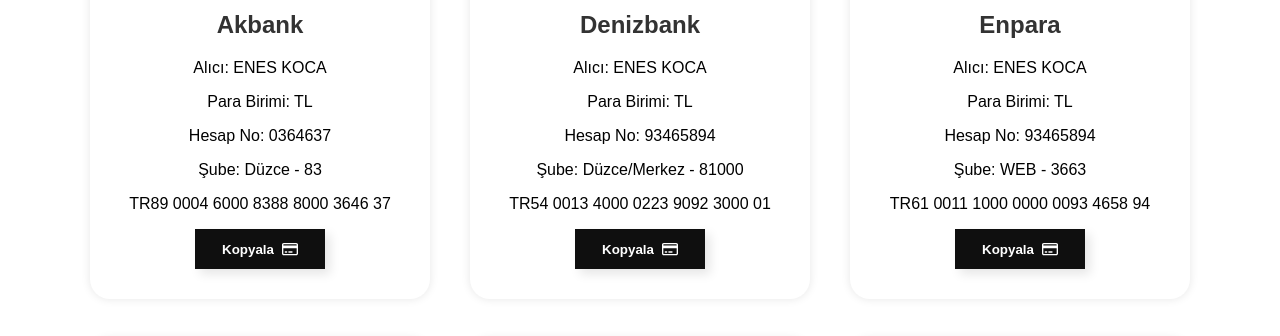
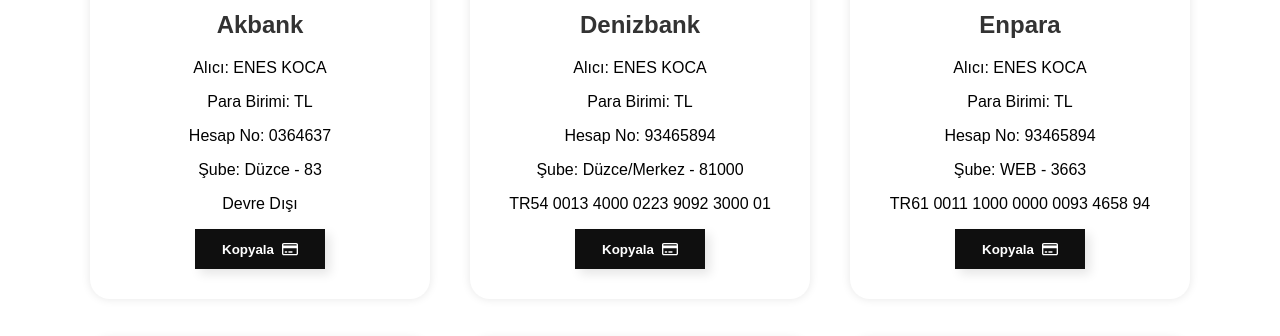
Before and after one commit to kalipsotr/info, a plain HTML site: page payments.html in a window 1280 px wide. Shown: the part 250-586 px from the top of the page. Drawn offline with Linux system fonts and the light colour scheme.

Commit message:
Update payments.html

```diff
--- a/payments.html
+++ b/payments.html
@@ -15,7 +15,7 @@
             <p>Para Birimi: TL</p>
             <p>Hesap No: 0364637</p>
             <p>Şube: Düzce - 83</p>
-            <p>TR89 0004 6000 8388 8000 3646 37</p>
+            <p>Devre Dışı</p>
 
 
 <button class="Btn">
```
